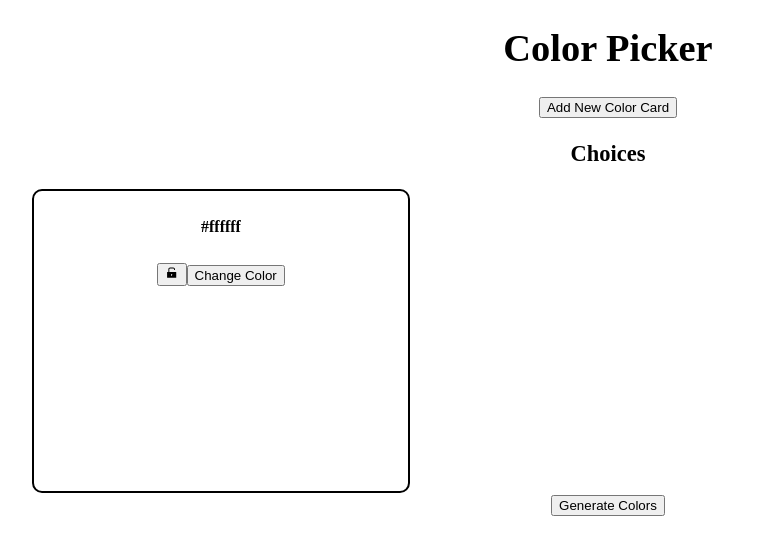
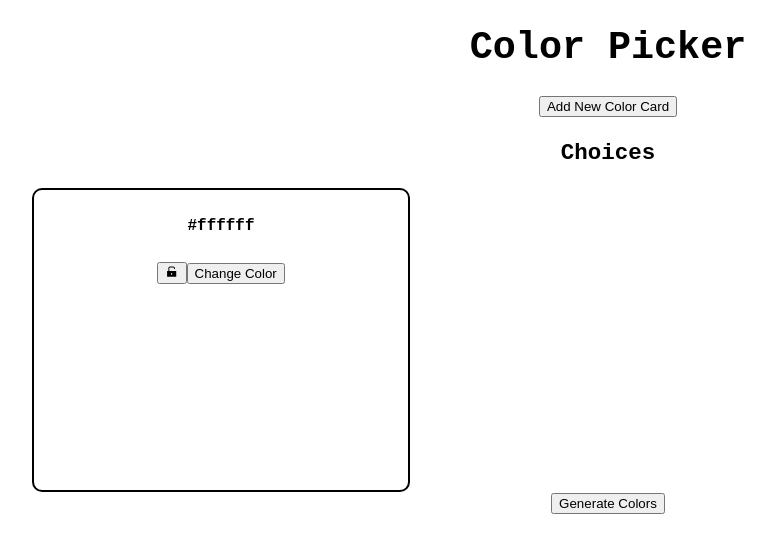
Before and after one commit to lauble/color-picker, a React (Create React App) app: page / in a window 1280 px wide. Shown: the top 554 px of the page, without its empty margins (32-807 px from the left). Built offline with nearby package versions, Linux system fonts and the light colour scheme.

Commit message:
changed font family to courier new

```diff
--- a/src/App.css
+++ b/src/App.css
@@ -1,7 +1,7 @@
 .App {
   margin: auto;
   text-align: center;
-  font-family:'Bradley Hand', 'Microsoft Sans Serif', 'Times New Roman', serif;
+  font-family: 'Courier New', Courier, monospace;
   font-size: larger;
   padding-left: 20px;
   padding-right: 20px;
```
